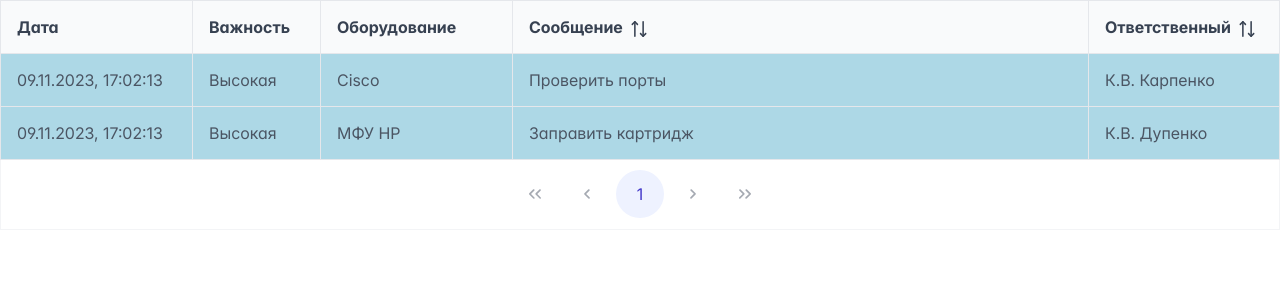
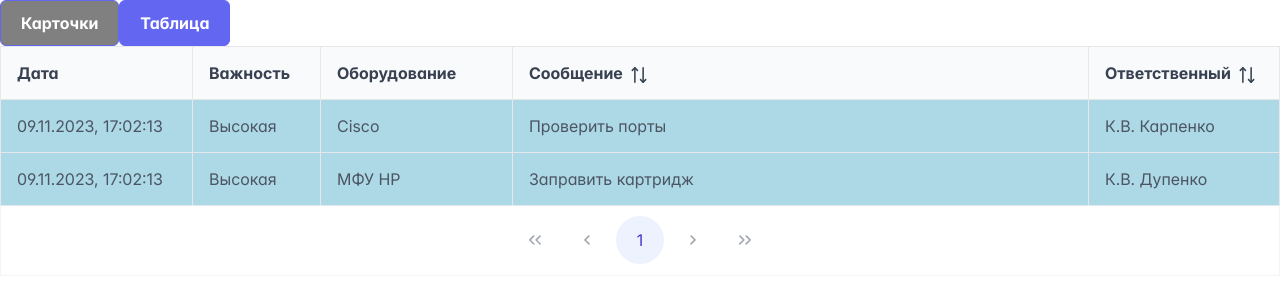
Before and after one commit to DupenkoV/geo, a React (Create React App) app: page / in a window 1280 px wide. Shown: the top 302 px of the page. Built offline with nearby package versions, Linux system fonts and the light colour scheme; the HTML template or start-up script is replaced by a standard one.

Commit message:
Добавил переключение стилей отображения

```diff
--- a/src/App.tsx
+++ b/src/App.tsx
@@ -1,15 +1,13 @@
-import React from 'react';
 import './App.css';
-import { SearchInput } from './component/SearchInput/SearchInput';
-import { Table } from './component/Table/Table';
 import { Provider } from 'react-redux';
 import { store } from './store/store';
+import { Wrapper } from './Wrapper/Wrapper';
 
 function App() {
   return (
     <>
       <Provider store={store}>
-        <Table />
+        <Wrapper />
       </Provider>
     </>
   );
--- /dev/null
+++ b/src/Wrapper/Wrapper.tsx
@@ -0,0 +1,25 @@
+import { useEffect } from 'react';
+import { Switcher } from '../component/Switcher/Switcher';
+import { EventCard } from '../component/Cards/Cards';
+import { Table } from '../component/Table/Table';
+import { useAppDispatch, useAppSelector } from '../hooks/reduxHooks';
+import { addEvent } from '../slices/messagesSlice';
+
+export const Wrapper = () => {
+  const switcher = useAppSelector(state => state.display);
+  const dispatch = useAppDispatch();
+  const displayStyle = switcher === 'Table' ? <Table /> : <EventCard />;
+
+  useEffect(() => {
+    const addNewEvent = setInterval(() => {
+      dispatch(addEvent());
+    }, 10000);
+    return () => clearInterval(addNewEvent);
+  }, [dispatch]);
+  return (
+    <>
+      <Switcher />
+      {displayStyle}
+    </>
+  );
+};
--- /dev/null
+++ b/src/component/Cards/Cards.tsx
@@ -0,0 +1,29 @@
+import React from 'react';
+import { Card } from 'primereact/card';
+import { useAppSelector } from '../../hooks/reduxHooks';
+import './cards.css';
+import { event } from '../../types/types';
+
+export const EventCard = () => {
+  const messageList = useAppSelector(state => state.messages);
+
+  const className = (item: event) =>
+    item.isRead ? 'eventCard' : 'eventCard blue';
+  return (
+    <div className="cardListWrapper">
+      {messageList.map(item => {
+        return (
+          <Card
+            title={item.responsibility}
+            key={item.id}
+            className={className(item)}>
+            <p>Дата: {item.date}</p>
+            <p>Важность: {item.importance}</p>
+            <p>Оборудование: {item.equipment}</p>
+            <p>Сообщение: {item.message}</p>
+          </Card>
+        );
+      })}
+    </div>
+  );
+};
--- /dev/null
+++ b/src/component/Cards/cards.css
@@ -0,0 +1,16 @@
+.cardListWrapper {
+  padding: 10px 30px;
+  display: flex;
+  flex-wrap: wrap;
+  justify-content: flex-start;
+  gap: 30px;
+}
+
+.eventCard {
+  width: 30%;
+  min-height: 30px;
+}
+
+.blue {
+  background-color: lightblue;
+}
--- /dev/null
+++ b/src/component/Switcher/Switcher.tsx
@@ -0,0 +1,28 @@
+import { Button } from 'primereact/button';
+import { useAppDispatch, useAppSelector } from '../../hooks/reduxHooks';
+import { switchDisplay } from '../../slices/displaySlice';
+import './switcher.css';
+
+export const Switcher = () => {
+  const switcherDisplay = useAppSelector(state => state.display);
+  const dispatch = useAppDispatch();
+  const className = (item: string) => {
+    if (switcherDisplay !== item) {
+      return 'inactive-button';
+    }
+  };
+  return (
+    <div>
+      <Button
+        label="Карточки"
+        className={className('Cards')}
+        onClick={() => dispatch(switchDisplay('Cards'))}
+      />
+      <Button
+        label="Таблица"
+        className={className('Table')}
+        onClick={() => dispatch(switchDisplay('Table'))}
+      />
+    </div>
+  );
+};
--- /dev/null
+++ b/src/component/Switcher/switcher.css
@@ -0,0 +1,7 @@
+.inactive-button {
+  background-color: gray;
+}
+
+.active-button {
+  background-color: none;
+}
--- a/src/component/Table/Table.tsx
+++ b/src/component/Table/Table.tsx
@@ -1,22 +1,14 @@
-import { useEffect } from 'react';
 import { DataTable } from 'primereact/datatable';
 import { Column } from 'primereact/column';
 import 'primereact/resources/themes/lara-light-indigo/theme.css';
 import './table.css';
 import { useAppDispatch, useAppSelector } from '../../hooks/reduxHooks';
-import { changeReadStatus, addEvent } from '../../slices/messagesSlice';
+import { changeReadStatus } from '../../slices/messagesSlice';
 
 export const Table = () => {
   const massagesList = useAppSelector(state => state.messages);
   const dispatch = useAppDispatch();
 
-  useEffect(() => {
-    const addNewEvent = setInterval(() => {
-      console.log(1);
-      dispatch(addEvent());
-    }, 10000);
-    return () => clearInterval(addNewEvent);
-  }, [dispatch]);
   return (
     <div className="card">
       <DataTable
@@ -25,7 +17,7 @@ export const Table = () => {
         rowClassName={rowData => {
           if (rowData.isRead === false) return 'bg-blue-500';
         }}
-        rows={14}
+        rows={15}
         tableStyle={{ minWidth: '50rem' }}
         scrollHeight="95vh"
         dataKey="id"
--- /dev/null
+++ b/src/slices/displaySlice.ts
@@ -0,0 +1,14 @@
+import { createSlice } from '@reduxjs/toolkit';
+
+const displaySlice = createSlice({
+  name: '@@display',
+  initialState: 'Table',
+  reducers: {
+    switchDisplay: (state, action) => {
+      return action.payload;
+    },
+  },
+});
+
+export const displayReducer = displaySlice.reducer;
+export const { switchDisplay } = displaySlice.actions;
--- a/src/store/store.ts
+++ b/src/store/store.ts
@@ -1,9 +1,11 @@
 import { configureStore } from '@reduxjs/toolkit';
 import { messagesReducer } from '../slices/messagesSlice';
+import { displayReducer } from '../slices/displaySlice';
 
 export const store = configureStore({
   reducer: {
     messages: messagesReducer,
+    display: displayReducer,
   },
 });
 
```
